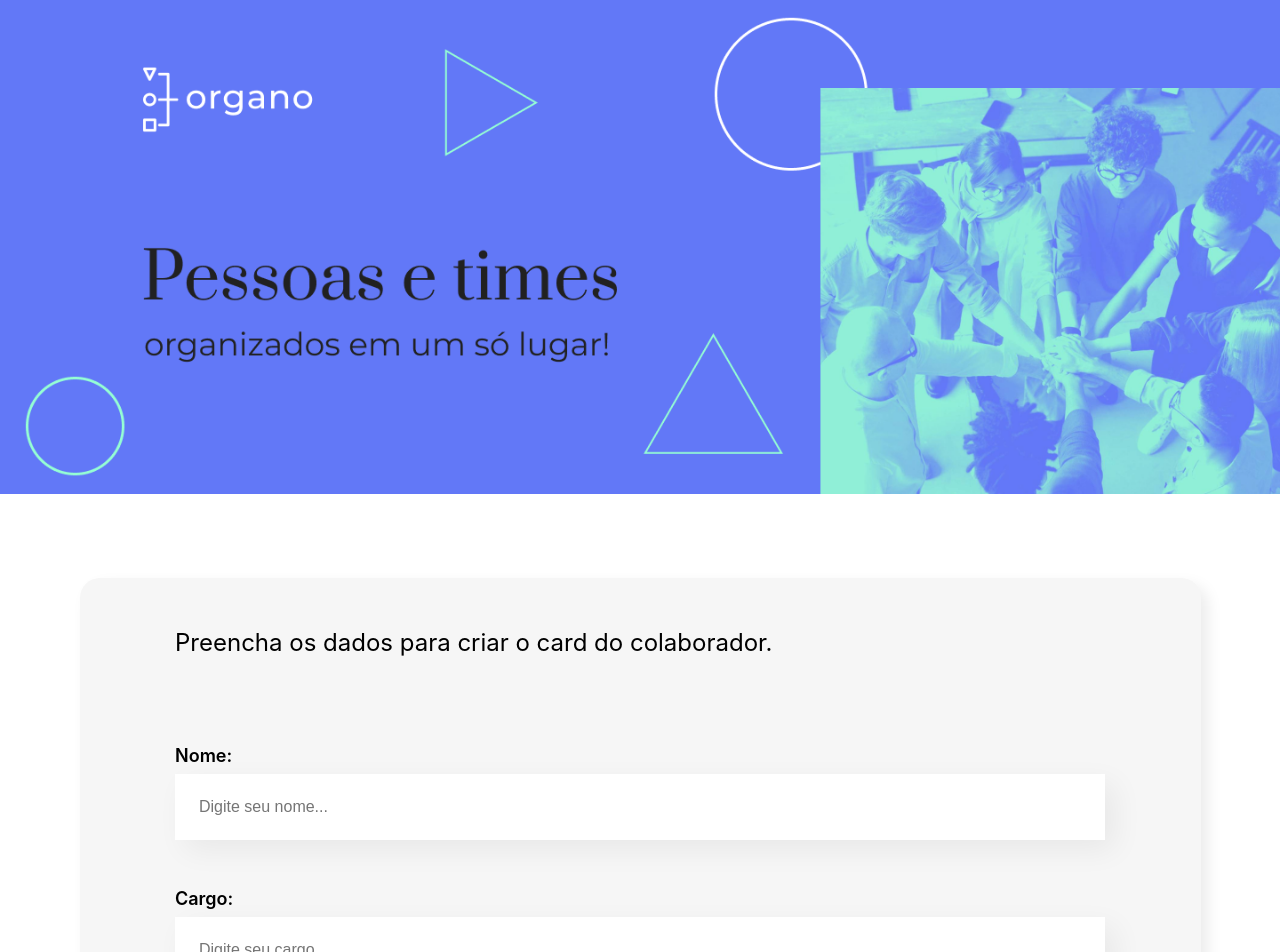
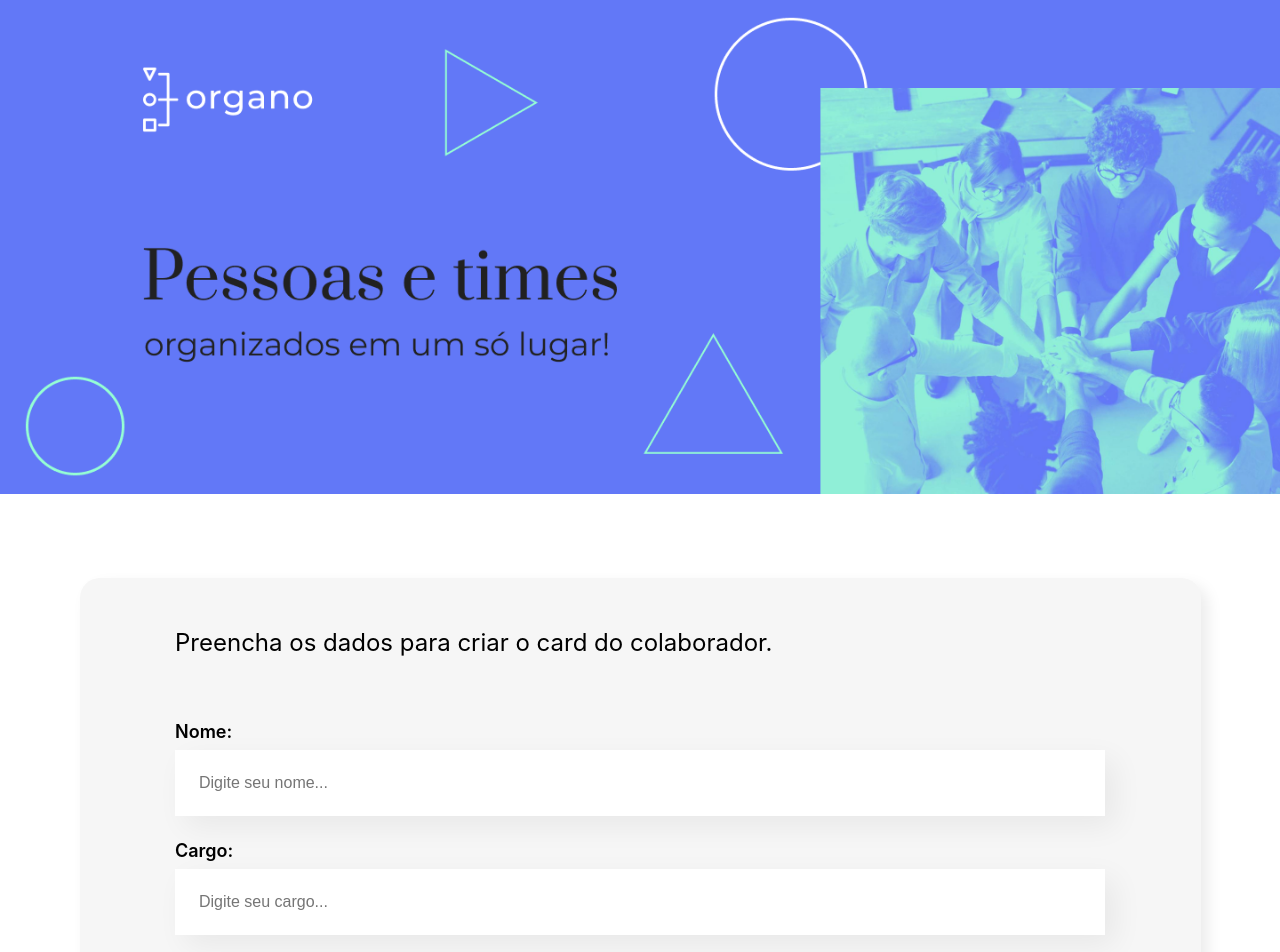
Before and after one commit to rebecapartenos/organo-alura, a React (Create React App) app: page / in a window 1280 px wide. Shown: the top 952 px of the page. Built offline with nearby package versions, Linux system fonts and the light colour scheme.

Commit message:
remove classname unused

```diff
--- a/src/components/FormElement/FormElement.css
+++ b/src/components/FormElement/FormElement.css
@@ -1,7 +1,3 @@
-.form-div{
-    margin: 24px 0;
-}
-
 .form-label{
     display: block;
     margin-bottom: 8px;
```
